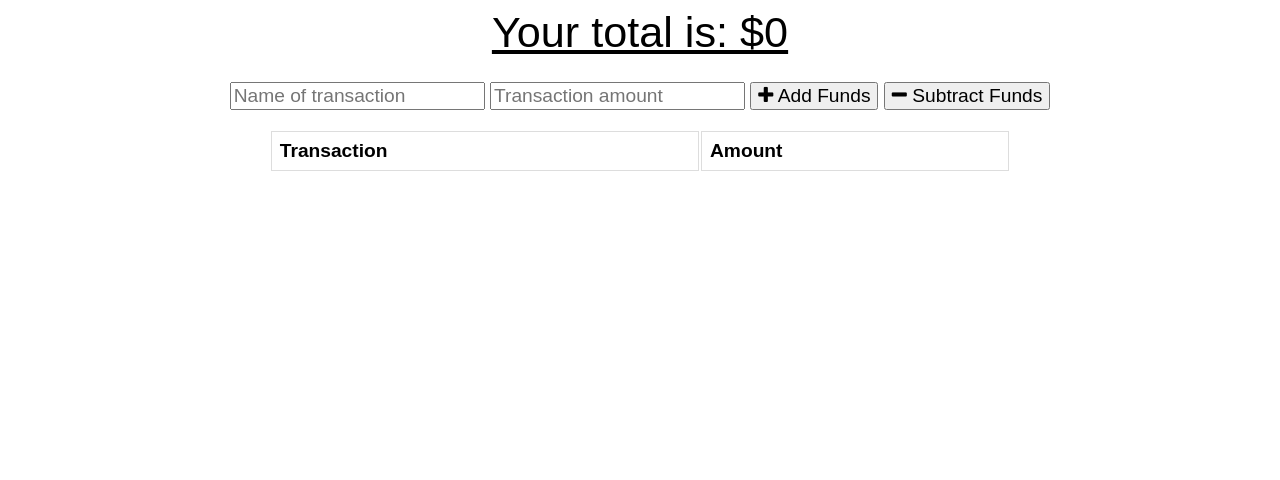
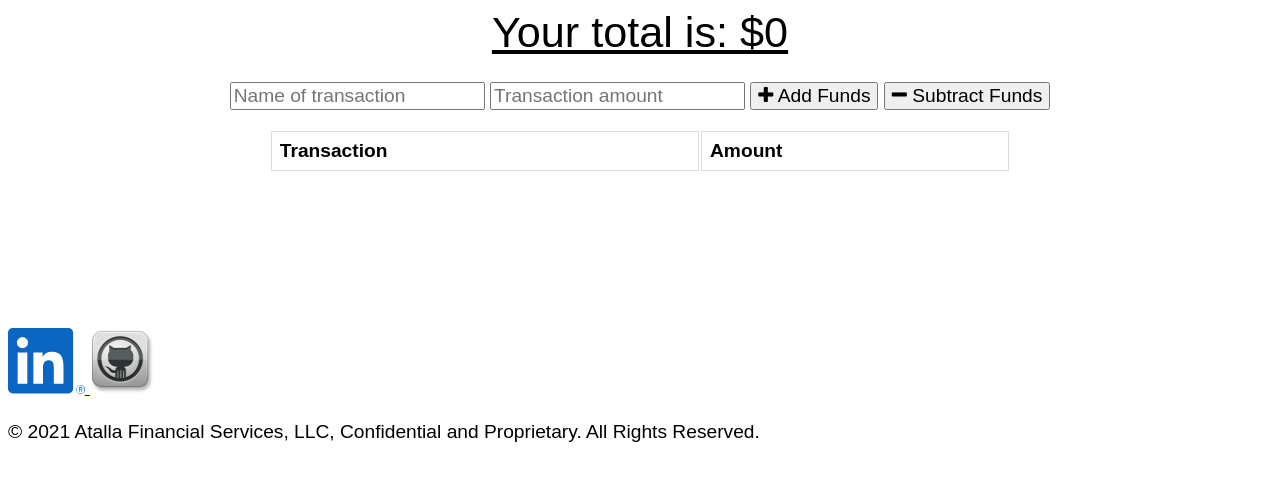
Before and after one commit to ratalla816/budget-tracker, a website: page public/index.html in a window 1280 px wide. Drawn offline with nearby package versions, Linux system fonts and the light colour scheme; no server answers.

Commit message:
added sweet footer

```diff
--- a/public/index.html
+++ b/public/index.html
@@ -55,9 +55,42 @@ db.js
 
     <canvas id="myChart"></canvas>
   </div>
+  <footer class="page-footer">
+    <div class="container">
+      <div class="row">
+        <div class="col-md-12 py-5">
+          <div class="flex-center">
+            <!-- linkedin -->
+            <a href="https://www.linkedin.com/in/ratalla816/" target="_blank">
+              <img src="../assets/images/linked.svg" alt="Blue Linkedin logo with copyright mark">
+            </a>
+            <a href="https://github.com/ratalla816/" target="_blank">
+              <img src="../assets/images/githublogo.png" alt="Silver GitHub logo featuring a silouette of the OctoCat mascot">
+              </a>
+         </div>
+        </div>
+      </div>
+    </div>
+    <br>
+    <div class="footer-copyright text-center py-3 text-white">
+      © 2021 Atalla Financial Services, LLC, Confidential and Proprietary. All Rights Reserved.
+    </div>
+  </footer>
 
   <script src="https://cdn.jsdelivr.net/npm/chart.js@2.8.0"></script>
   <script src="js/index.js"></script>
+  <script src="js/db.js"></script>
 </body>
-<!-- service worker goes here -->
+<script type="text/javascript">
+  (function() {
+    if ("serviceWorker" in navigator) {
+      navigator.serviceWorker
+        .register("./service-worker.js")
+        .then(() => console.log("Service Worker registered successfully."))
+        .catch(error =>
+          console.log("Service Worker registration failed:", error)
+        );
+    }
+  })();
+</script>
 </html>
```
Also changed, not shown: assets/images/githublogo.png (added), assets/images/linked.svg (added), 1 other file.
